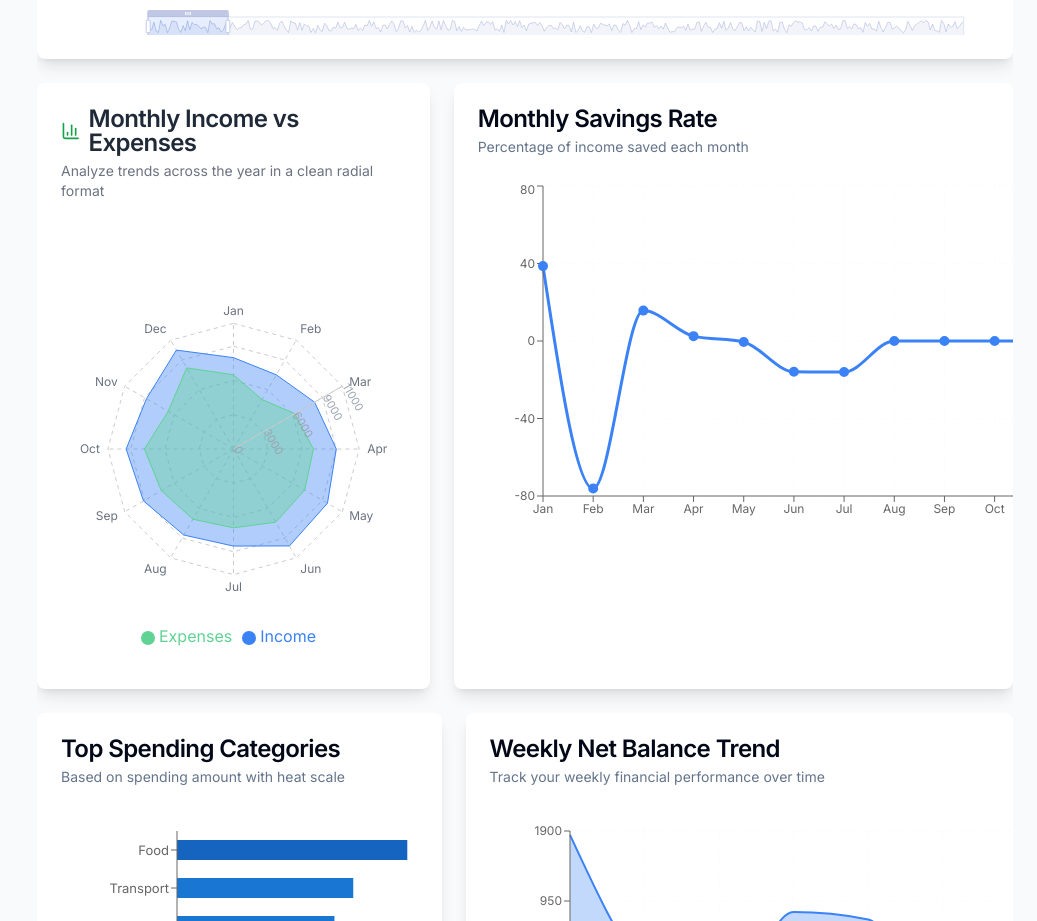
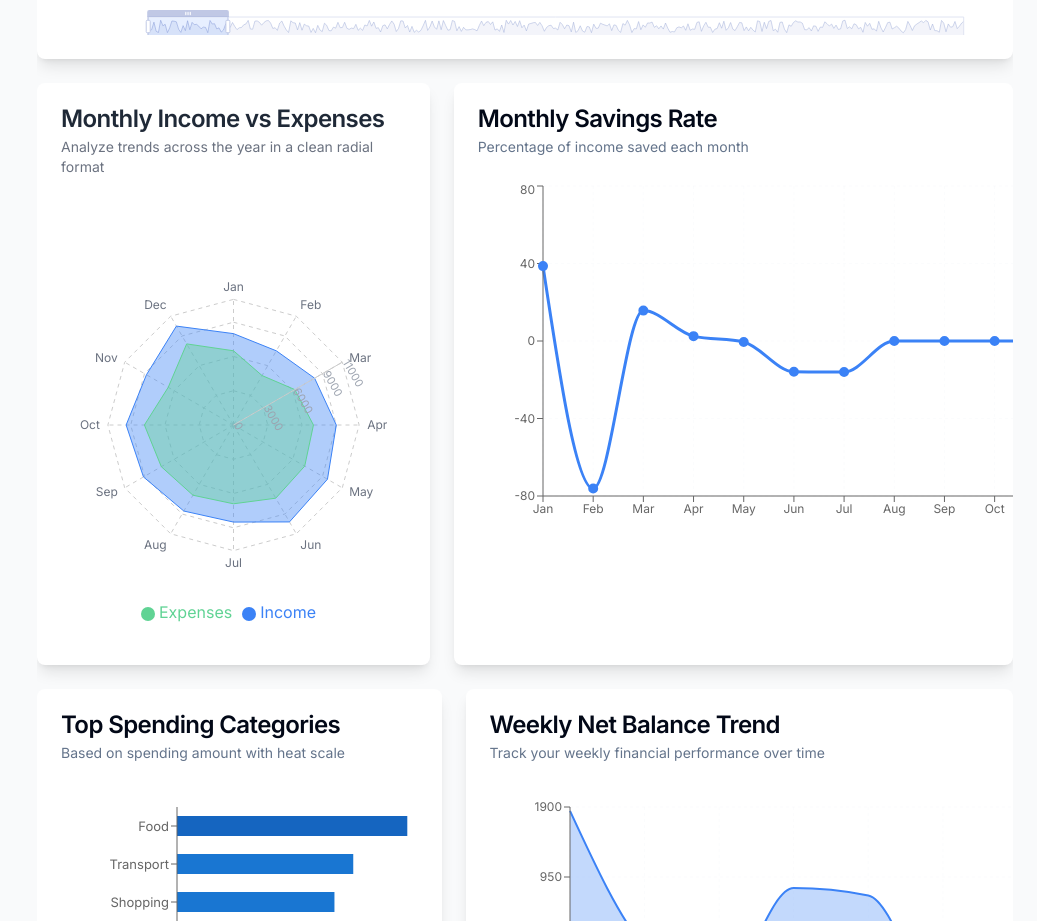
Before and after one commit to anthemnandani/expense-chart, a Next.js app: page / in a window 1280 px wide. Shown: the part 1260-2181 px from the top of the page, without its empty margins (243-1280 px from the left). Built offline with nearby package versions, Linux system fonts and the light colour scheme.

Commit message:
commited

```diff
--- a/components/MonthlyRadarChart.tsx
+++ b/components/MonthlyRadarChart.tsx
@@ -39,7 +39,7 @@ export default function MonthlyRadarChart() {
     <Card className="shadow-lg border-0 bg-white dark:bg-gray-800 col-span-5">
       <CardHeader className="pb-2">
         <CardTitle className="flex items-center gap-2 text-gray-800 dark:text-white">
-          <BarChart3 className="h-5 w-5 text-green-600" />
+          {/* <BarChart3 className="h-5 w-5 text-green-600" /> */}
           Monthly Income vs Expenses
         </CardTitle>
         <CardDescription className="text-sm text-gray-500 dark:text-gray-400">
```
